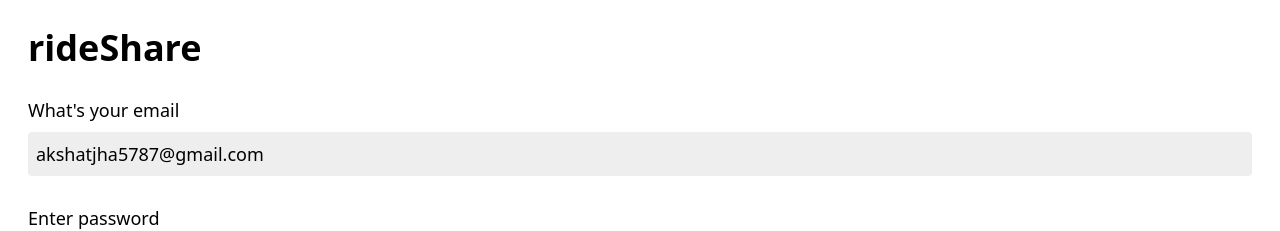
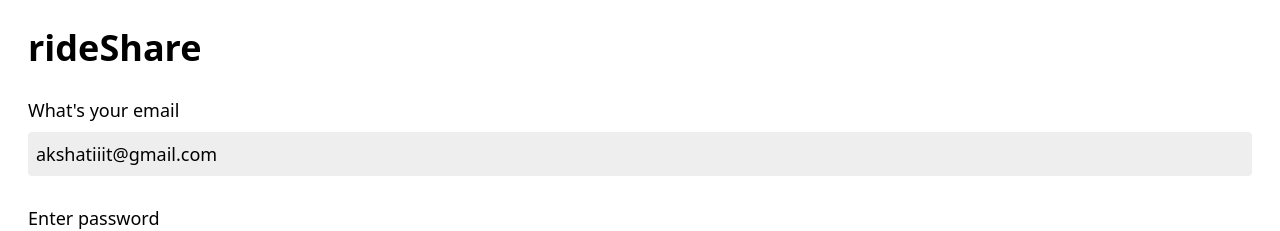
Before and after one commit to akjinit/Full-Stack-RideSharingApp, a React (Vite) app in the folder frontend/: page /login in a window 1280 px wide. Shown: the top 231 px of the page. Built offline with nearby package versions, Linux system fonts and the light colour scheme; no server answers.

Commit message:
fix default login email

```diff
--- a/frontend/src/pages/UserLogin.jsx
+++ b/frontend/src/pages/UserLogin.jsx
@@ -4,7 +4,7 @@ import { UserDataContext } from "../context/UserContext";
 import axios from "axios";
 
 const UserLogin = () => {
-  const [email, setEmail] = useState("akshatjha5787@gmail.com");
+  const [email, setEmail] = useState("akshatiiit@gmail.com");
   const [password, setPassword] = useState("7777777");
   const [userData, setUserData] = useState("{}");
 
```
